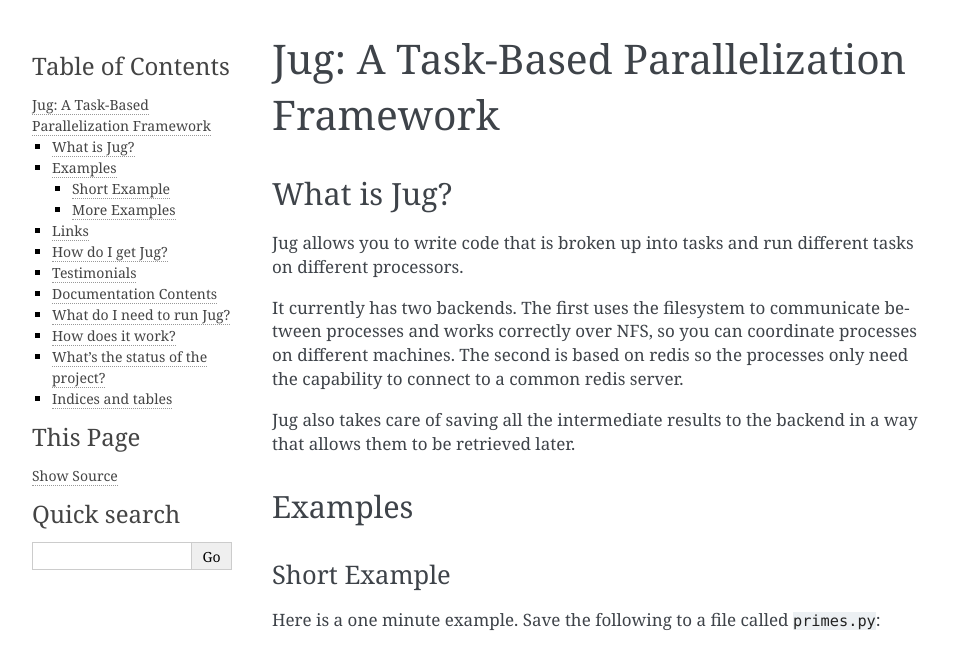
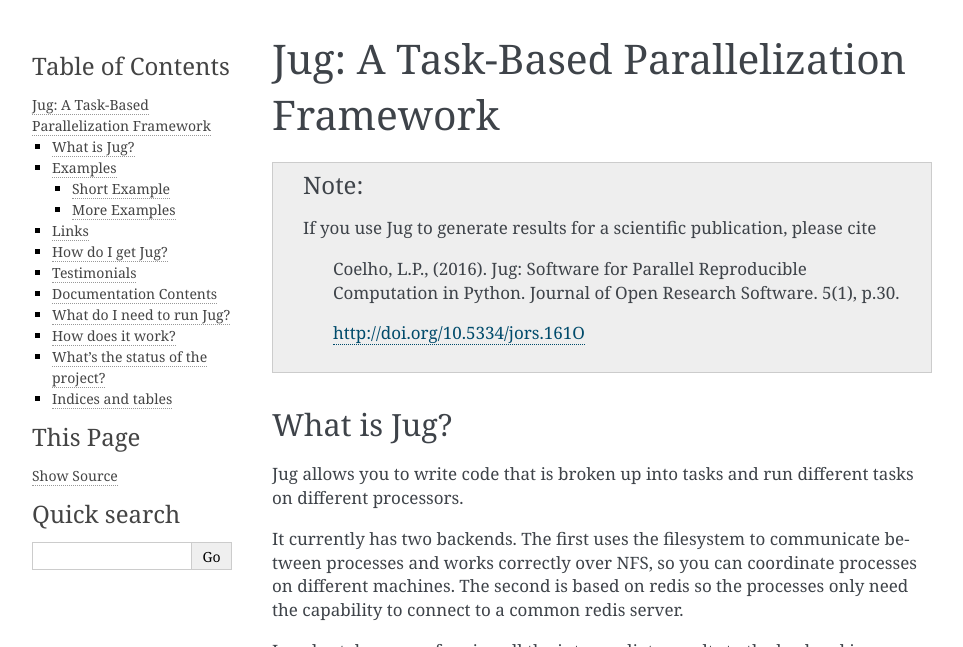
Before and after one commit to luispedro/jug, a Sphinx documentation site: the page built from docs/source/index.rst, in a window 1280 px wide and 900 px high, cut to the strip 0-647 px from the top of the window. Shown: the whole strip, without its empty margins (148-1111 px from the left). Built offline with Sphinx 7.4.7, drawn with Linux system fonts in a browser that asks for light colours; formulas are drawn with MathJax 3; the version number could not be read and is left out.

```diff
--- a/docs/source/index.rst
+++ b/docs/source/index.rst
@@ -1,6 +1,15 @@
 ===========================================
 Jug: A Task-Based Parallelization Framework
 ===========================================
+
+.. note::
+
+    If you use Jug to generate results for a scientific publication, please cite
+
+        Coelho, L.P., (2016). Jug: Software for Parallel Reproducible Computation in
+        Python. Journal of Open Research Software. 5(1), p.30.
+
+        http://doi.org/10.5334/jors.161O
 
 What is Jug?
 ------------
```
Also changed, not shown: README.rst (+12 -0 lines), 1 other file.
